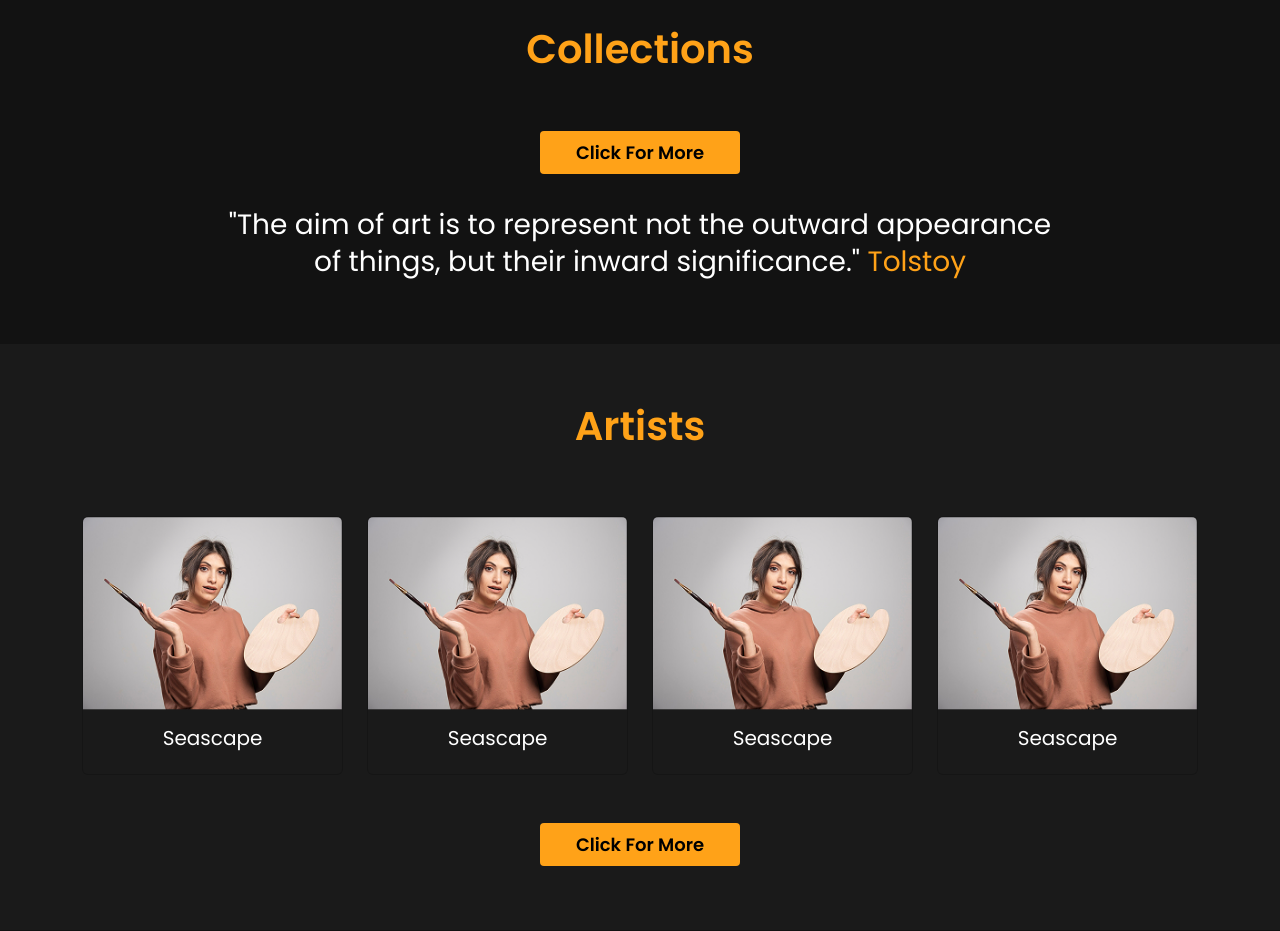
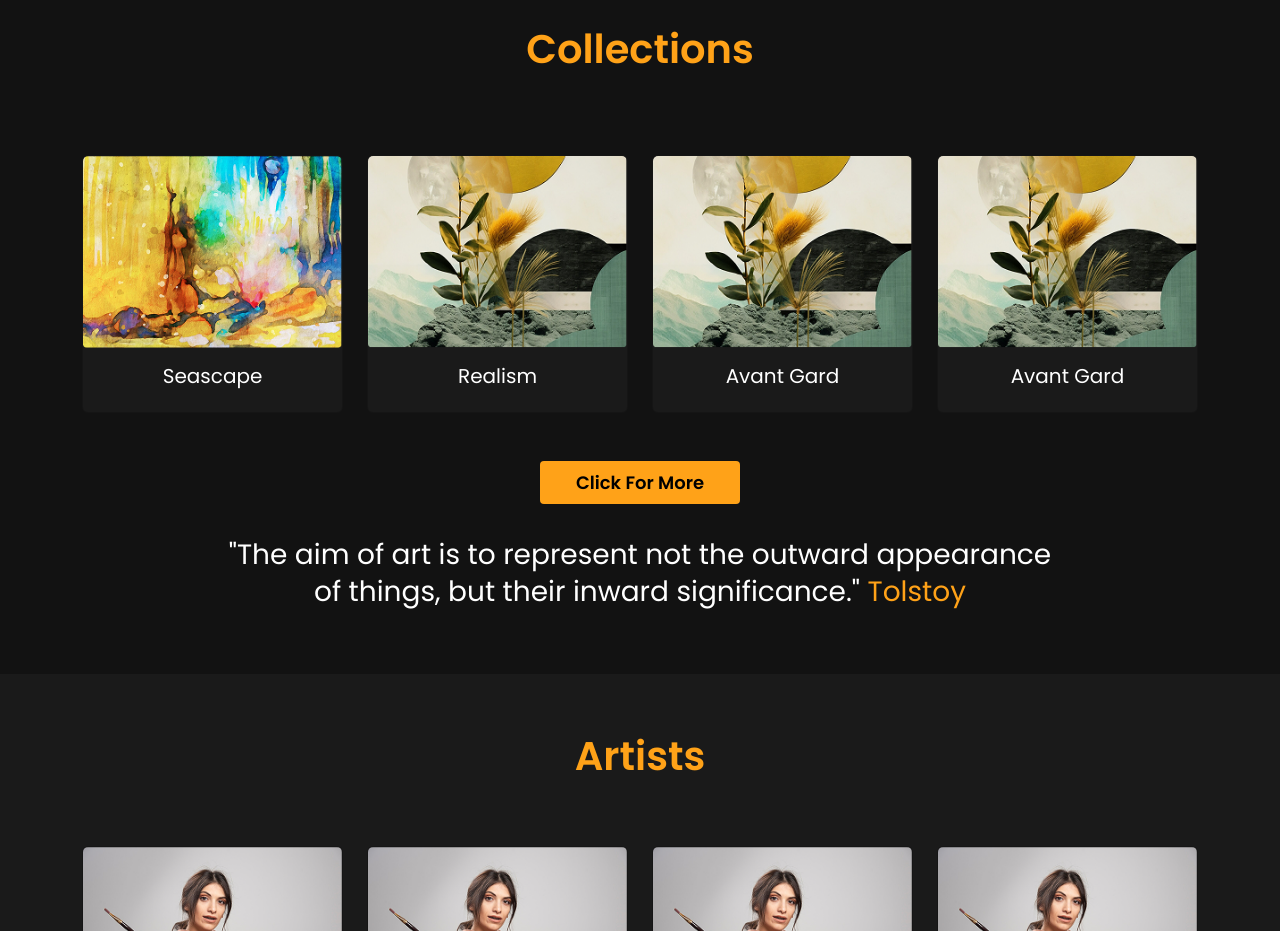
Before and after one commit to aqibjawad/vr-web, a React (Vite) app: page / in a window 1280 px wide. Shown: the part 1885-2816 px from the top of the page. Built offline with nearby package versions, Linux system fonts and the light colour scheme.

Commit message:
home collection update

```diff
--- a/src/pages/home/homeCollection/collectionCards.jsx
+++ b/src/pages/home/homeCollection/collectionCards.jsx
@@ -2,7 +2,7 @@ import React from "react";
 import { Container, Row, Col, Card } from "react-bootstrap";
 import Cards from "../../../components/cards/cards";
 
-const collectionCards = () => {
+const CollectionCards = () => {
 
   const collectoinData = [
     {
@@ -40,4 +40,4 @@ const collectionCards = () => {
   );
 };
 
-export default collectionCards;
+export default CollectionCards;
--- a/src/pages/home/homeCollection/homeCollection.jsx
+++ b/src/pages/home/homeCollection/homeCollection.jsx
@@ -1,17 +1,17 @@
 import React from "react";
 import "./homeCollection.css";
-import collectionCards from "./collectionCards";
+import CollectionCards from "./collectionCards";
 const Homecollection = () => {
   return (
     <div className="collectionMain">
       <div className="collectionQuote">
-        “The world of reality has its limits; the world of <br /> imagination is
-        boundless.”
+        “The world of reality has its limits; the world of imagination is
+        boundless.” <br />
         <span className="collectionName"> Jean-Jacques Rousseau </span>
       </div>
       <div className="collectionTitle">Collections</div>
       <div className="mt-3">
-        <collectionCards />
+        <CollectionCards />
       </div>
       <div style={{ display: "flex", justifyContent: "center" }}>
         <div className="moreBtn">Click For More</div>
```
